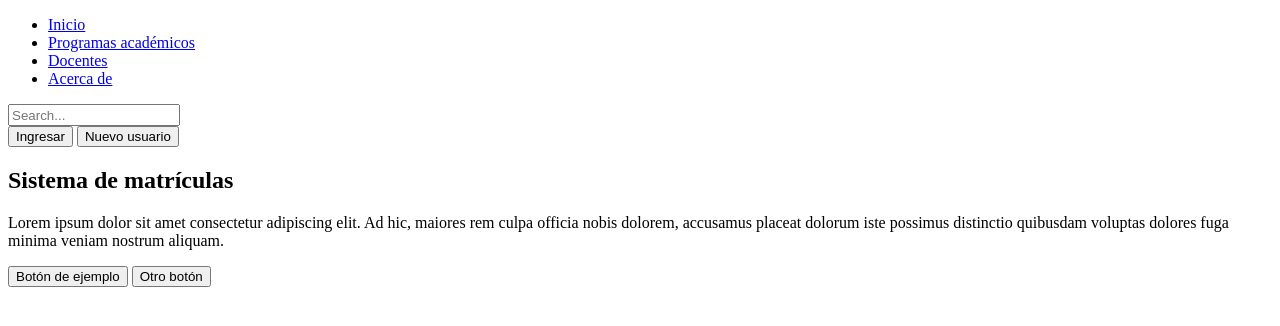
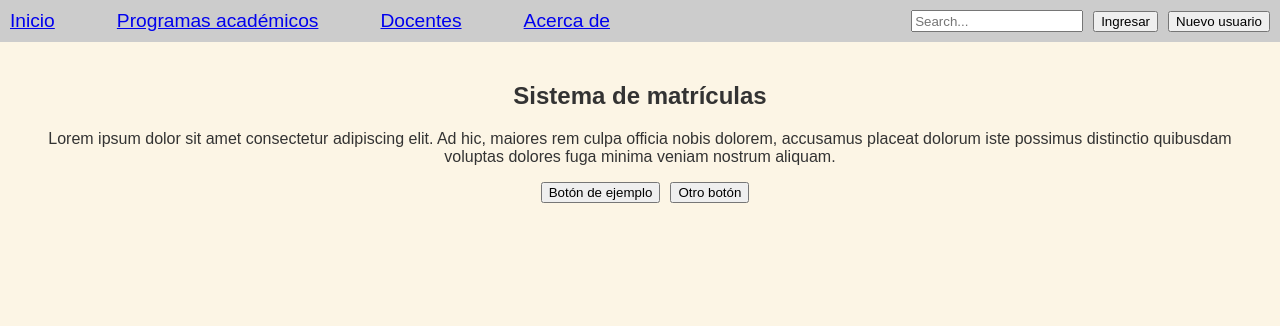
Before and after one commit to LuisFilo/filo01, a plain HTML site: page pages/index.html in a window 1280 px wide. Drawn offline with Linux system fonts and the light colour scheme.

Commit message:
version  m2

```diff
--- a/pages/index.html
+++ b/pages/index.html
@@ -4,6 +4,75 @@
     <meta charset="UTF-8">
     <meta name="viewport" content="width=device-width, initial-scale=1.0">
     <title>Document</title>
+    <style>
+        body {
+            font-family: Arial, sans-serif;
+            background-color: #fcf5e5;
+            color: #333;
+            margin: 0;
+            padding: 0;
+            display: flex;
+            flex-direction: column;
+            align-items: center;
+        }
+
+        header {
+            background-color: #ccc;
+            color: #fff;
+            padding: 10px;
+            text-align: center;
+            width: 100%;
+            box-sizing: border-box;
+        }
+
+        nav {
+            display: flex;
+            justify-content: center;
+            align-items: center;
+            width: 100%;
+        }
+
+        nav ul {
+            list-style: none;
+            padding: 0;
+            margin: 0;
+            display: flex;
+            max-width: 600px;
+            width: 100%;
+            justify-content: space-between;
+        }
+
+        nav li {
+            font-size: 1.2em;
+            color: #666;
+            transition: color 0.3s ease;
+        }
+
+        nav li:hover {
+            color: #007bff;
+        }
+
+        .search-box {
+            margin-left: auto;
+            display: flex;
+            align-items: center;
+        }
+
+        .user-buttons {
+            display: flex;
+            align-items: center;
+        }
+
+        .user-buttons button {
+            margin-left: 10px;
+        }
+
+        section {
+            width: 100%;
+            box-sizing: border-box;
+            padding: 20px;
+            text-align: center;
+        }
     </style>
 </head>
 <body>
@@ -18,10 +87,10 @@
             </ul>
             <div class="search-box">
                 <input type="text" placeholder="Search..." style="width: 164px; height: 16px;">
-            </div>
-            <div class="user-buttons">
-                <button>Ingresar</button>
-                <button>Nuevo usuario</button>
+                <div class="user-buttons">
+                    <button>Ingresar</button>
+                    <button>Nuevo usuario</button>
+                </div>
             </div>
         </nav>
     </header>
```
